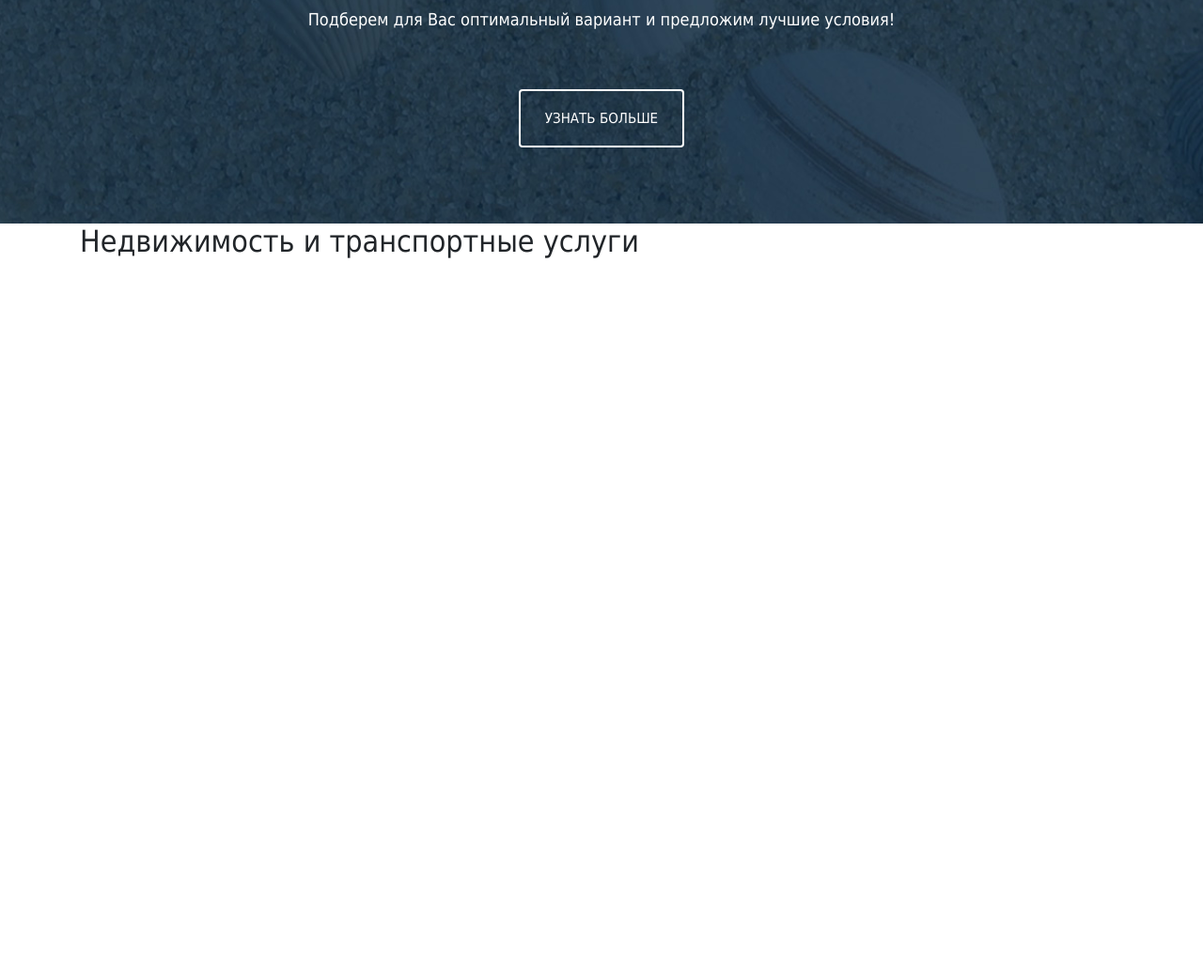
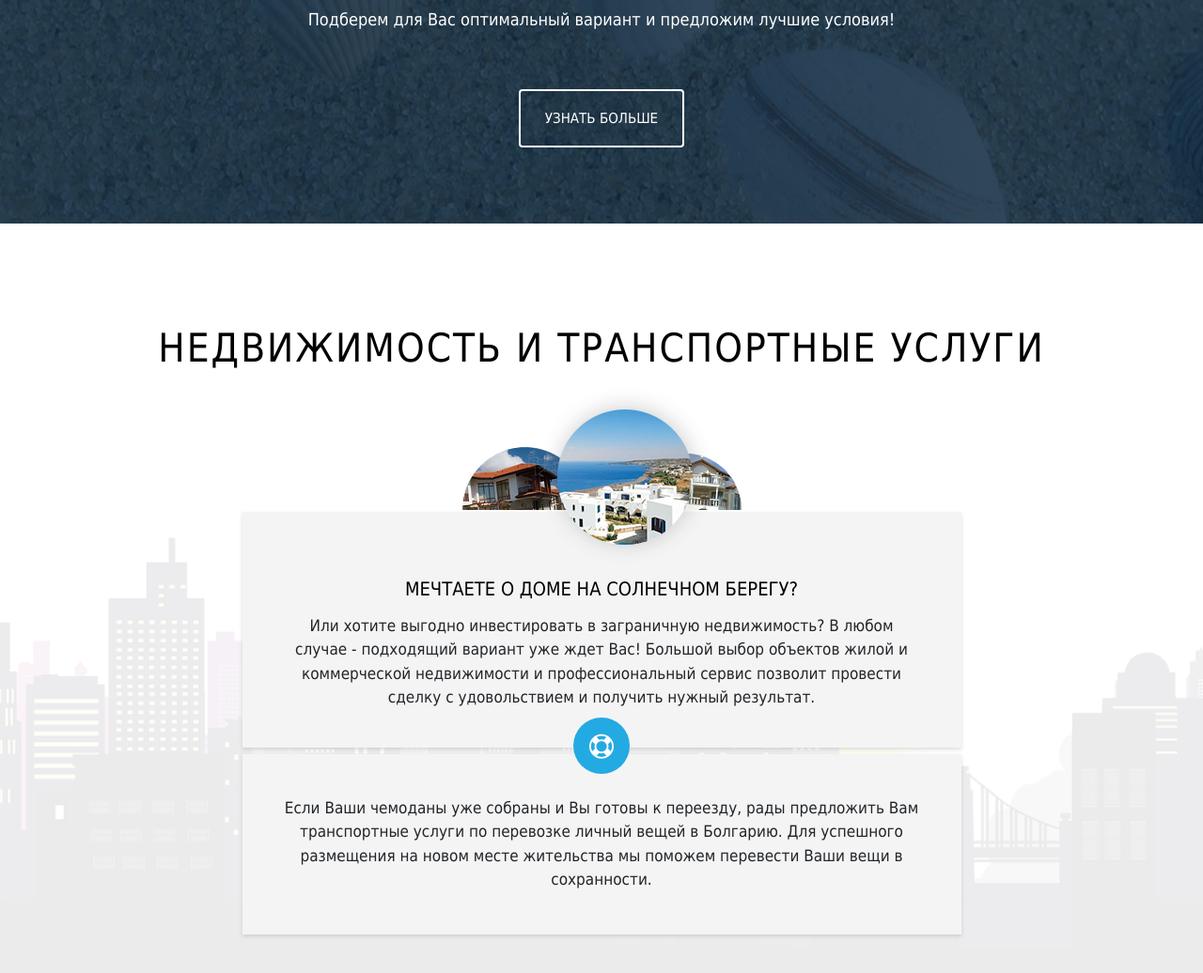
Before and after one commit to NightRoadMan/Bolgary, a plain HTML site: page index.html in a window 1280 px wide. Shown: the part 2123-3159 px from the top of the page at 94% size. Before the commit the page ends 2408 px from the top, so only its background shows below. Drawn offline with Linux system fonts and the light colour scheme.

Commit message:
Стилизация карточек

```diff
--- a/css/main.css
+++ b/css/main.css
@@ -206,8 +206,6 @@ ul, li {
     font-size: 42px;
     letter-spacing: 3px;
     text-transform: uppercase;
-    padding: 0;
-    margin: 0;
 }
 
 .sand-main-blockquote {
@@ -311,3 +309,85 @@ ul, li {
 }
 
 /*Стилизация 4-той секции Недвижемость*/
+
+.home-car {
+    background: url(../img/city.png) center bottom no-repeat,
+    #fff;
+    background-size: cover;
+    padding: 108px 0 97px 0;
+}
+
+.home-car-main-text {
+    font-family: 'Museo Sans Cyrl 900',Tahoma, sans-serif;
+    font-size: 42px;
+    color: #000;
+    text-transform: uppercase;
+    text-align: center;
+    letter-spacing: 2px;
+}
+
+.home-car-grey-card {
+    background: #f4f4f4;
+    padding: 70px 10px 40px 10px;
+    box-shadow: 0 2px 4px rgba(149,149,149,0.33);
+    width: 765px;
+    text-align: center;
+    position: relative;
+    margin: 140px auto 0 auto;
+}
+
+.image-circle {
+    position: absolute;
+    top: -53%;
+    left: 50%;
+    margin-left: -149px;
+}
+
+.home-car-grey-card h3 {
+    margin: 0 0 15px 0;
+    padding: 0;
+    font-family: 'Museo Sans Cyrl 900',Tahoma, sans-serif;
+    font-size: 20px;
+    color: #000;
+    text-transform: uppercase;
+}
+
+.grey-card-text-descrip {
+    font-size: 17px;
+    display: block;
+    margin: 0 auto;
+    width: 675px;
+}
+
+.home-car-grey-subcard {
+    background: #f4f4f4;
+    padding: 45px 10px 45px 10px;
+    box-shadow: 0 2px 4px rgba(149,149,149,0.33);
+    width: 765px;
+    text-align: center;
+    position: relative;
+    margin: 7px auto 0 auto;
+    position: relative;
+}
+
+.home-car-grey-subcard-descrip {
+    font-size: 17px;
+    display: block;
+    margin: 0 auto;
+    width: 725px;
+}
+
+.lifebuoy-icon {
+    font-size: 26px;
+    background: #23aae2;
+    display: block;
+    width: 60px;
+    height: 60px;
+    border-radius: 50%;
+    line-height: 62px;
+    color: #fff;
+    position: absolute;
+    top: -20%;
+    left: 50%;
+    margin-left: -30px;
+}
--- a/index.html
+++ b/index.html
@@ -132,7 +132,29 @@
         <div class="container">
             <div class="row">
                 <div class="col-12">
-                    <h2>Недвижимость и транспортные услуги</h2>
+                    <h2 class="home-car-main-text">Недвижимость и транспортные услуги</h2>
+                </div>
+
+                <div class="col-12">
+                    <div class="home-car-grey-card">
+                        <img class="image-circle" src="img/balls.png">
+                        <h3>Мечтаете о доме на Солнечном берегу?</h3>
+                        <p class="grey-card-text-descrip">
+                            Или хотите выгодно инвестировать в  заграничную недвижимость?
+                            В любом случае - подходящий вариант уже ждет Вас!
+                            Большой выбор объектов жилой и коммерческой недвижимости и профессиональный
+                            сервис позволит провести сделку с удовольствием и получить нужный результат.
+                        </p>
+                    </div>
+
+                    <div class="home-car-grey-subcard">
+                        <div class="lifebuoy-icon"><span class="fa fa-life-buoy"></span></div>
+                        <p class="home-car-grey-subcard-descrip">Если Ваши чемоданы уже собраны и Вы готовы к переезду, рады предложить
+                            Вам транспортные услуги по перевозке личный вещей в Болгарию.
+                            Для успешного размещения на новом месте жительства мы поможем перевести
+                            Ваши вещи в сохранности.
+                        </p>
+                    </div>
                 </div>
             </div>
         </div>
```
